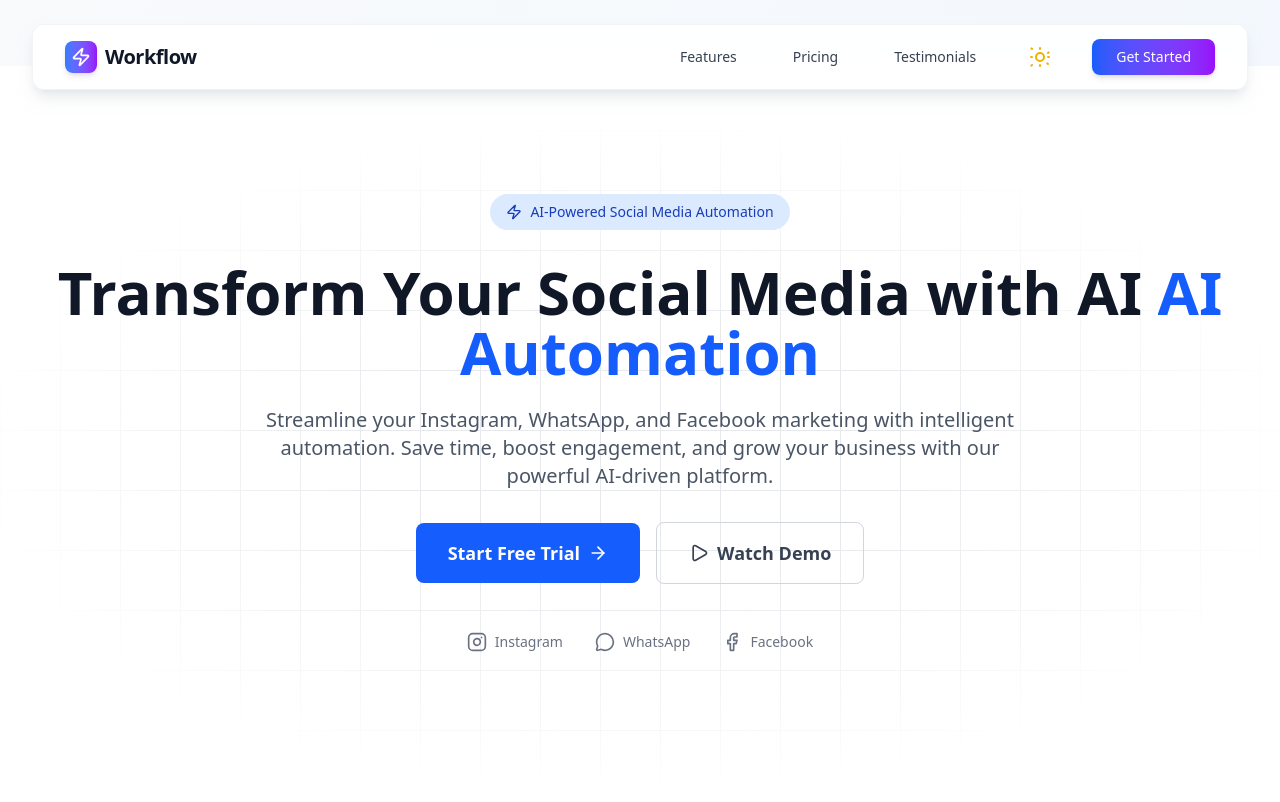
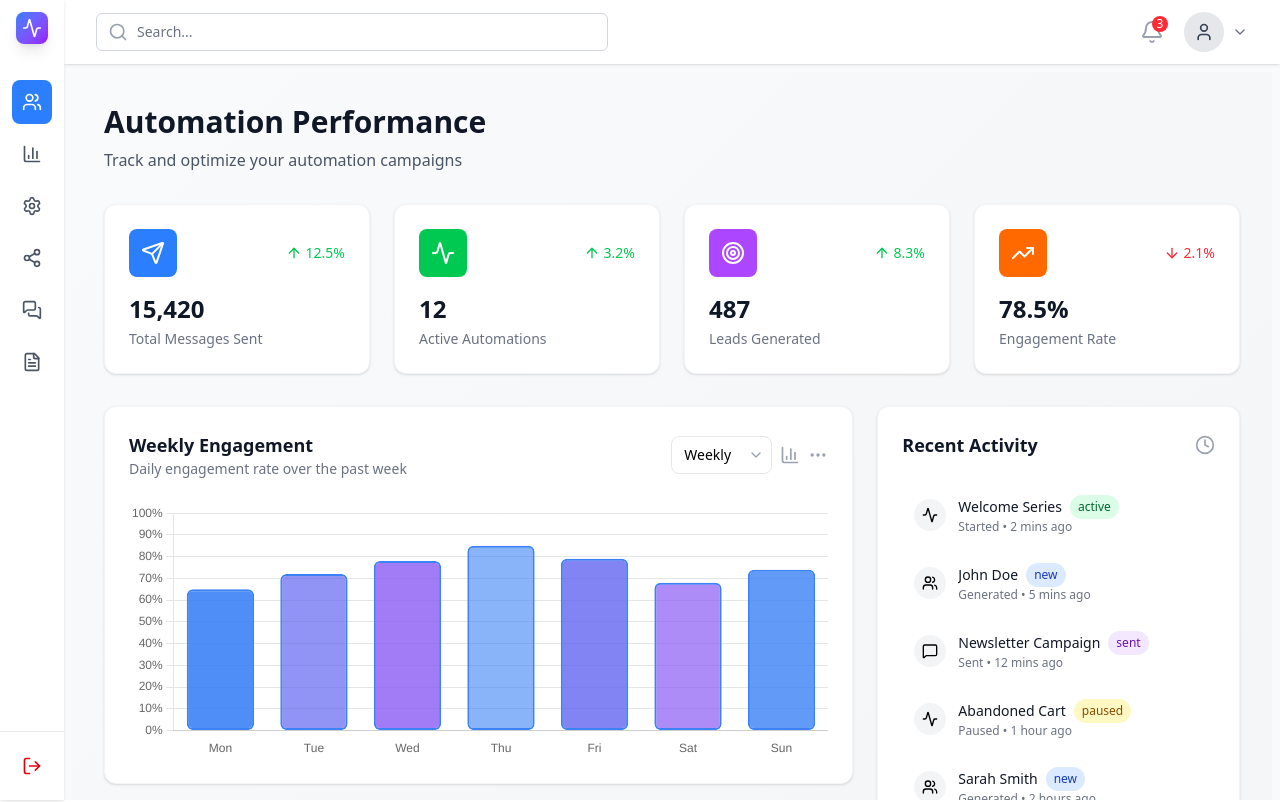
Before and after one commit to saikatwebdev/WorkFlow, a React (Vite) app in the folder work-flow/: page /dashboard/profile in a window 1280 px wide. Shown: the top 802 px of the page. Built offline with nearby package versions, Linux system fonts and the light colour scheme.

Commit message:
Routes are added for all the profile sections

```diff
--- a/work-flow/src/App.jsx
+++ b/work-flow/src/App.jsx
@@ -1,4 +1,4 @@
-import { BrowserRouter as Router, Routes, Route } from 'react-router-dom';
+import { BrowserRouter as Router, Routes, Route, Navigate } from 'react-router-dom';
 import LandingPage from './pages/WorkFlowLanding';
 import Dashboard from './pages/WorkFlowDashboard';
 
@@ -7,8 +7,8 @@ function App() {
     <Router>
       <Routes>
         <Route path="/" element={<LandingPage />} />
-        <Route path="/dashboard" element={<Dashboard />} />
-        <Route path="*" element={<LandingPage />} />
+        <Route path="/dashboard/*" element={<Dashboard />} />
+        <Route path="*" element={<Navigate to="/" replace />} />
       </Routes>
     </Router>
   );
--- a/work-flow/src/pages/WorkFlowDashboard.jsx
+++ b/work-flow/src/pages/WorkFlowDashboard.jsx
@@ -1,4 +1,5 @@
 import React, { useState } from 'react';
+import { Routes, Route, useNavigate, useLocation, Navigate } from 'react-router-dom';
 import {
   Settings,
   FileText,
@@ -18,46 +19,37 @@ import AIFineTuning from '../components/DashboardSections/AIFineTuning/AIFineTun
 import Integration from '../components/DashboardSections/Integration/Integration';
 import SalesReport from '../components/DashboardSections/SalesReport';
 import Navbar from '../components/Navbar/Navbar';
-import WhatsappChat from '../components/DashboardSections/Chats/WhatsappChat'
+import WhatsappChat from '../components/DashboardSections/Chats/WhatsappChat';
 
 const WorkFlowDashboard = () => {
   const [sidebarOpen, setSidebarOpen] = useState(false);
-  // State to manage the active section in the dashboard
-  const [activeSection, setActiveSection] = useState('User Profile');
-
+  const navigate = useNavigate();
+  const location = useLocation();
 
   const menuItems = [
-    { icon: Users, label: 'User Profile' },
-    { icon: BarChart3, label: 'Analytics' },
-    { icon: Settings, label: 'AI Fine-Tuning' },
-    { icon: Share2, label: 'Integration' },
-    { icon: MessagesSquare, label: 'Chats'},
-    { icon: FileText, label: 'Sales & Reports' },
-
+    { icon: Users, label: 'User Profile', path: 'profile' },
+    { icon: BarChart3, label: 'Analytics', path: 'analytics' },
+    { icon: Settings, label: 'AI Fine-Tuning', path: 'ai-fine-tuning' },
+    { icon: Share2, label: 'Integration', path: 'integration' },
+    { icon: MessagesSquare, label: 'Chats', path: 'chats' },
+    { icon: FileText, label: 'Sales & Reports', path: 'sales-reports' },
   ];
 
-  const handleSectionClick = (sectionName) => {
-    setActiveSection(sectionName);
+  // Get active section from current path
+  const getActiveSection = () => {
+    const currentPath = location.pathname.split('/').pop();
+    const activeItem = menuItems.find(item => item.path === currentPath);
+    return activeItem ? activeItem.label : 'User Profile';
+  };
+
+  const handleSectionClick = (item) => {
+    navigate(`/dashboard/${item.path}`);
     setSidebarOpen(false); // Close sidebar on mobile after selection
   };
-  // Function to render the active section component
-  const renderActiveSection = () => {
-    switch (activeSection) {
-      case 'User Profile':
-        return <UserProfile />;
-      case 'Analytics':
-        return <Analytics />;
-      case 'AI Fine-Tuning':
-        return <AIFineTuning />;
-      case 'Integration':
-        return <Integration />;
-      case 'Sales & Reports':
-        return <SalesReport />;
-      case 'Chats':
-        return <WhatsappChat/>;
-      default:
-        return <UserProfile />;
-    }
+
+  const handleSignOut = () => {
+    // Add your sign out logic here
+    navigate('/');
   };
 
   const Sidebar = () => (
@@ -92,12 +84,14 @@ const WorkFlowDashboard = () => {
 
         {/* Navigation */}
         <nav className="flex-1 px-4 lg:px-3 py-6 space-y-2">
-          {menuItems.map((item, index) => (
+          {menuItems.map((item, index) => {
+            const isActive = getActiveSection() === item.label;
+            return (
               <div
                 key={index}
-              onClick={() => handleSectionClick(item.label)}
+                onClick={() => handleSectionClick(item)}
                 className={`flex items-center space-x-3 lg:space-x-0 lg:justify-center p-3 rounded-lg cursor-pointer transition-all duration-200 group ${
-                activeSection === item.label
+                  isActive
                     ? 'bg-blue-50 text-blue-600 border-r-4 border-blue-600 lg:border-r-0 lg:bg-blue-500 lg:text-white'
                     : 'text-gray-600 hover:bg-gray-50 hover:text-gray-900 lg:hover:bg-blue-50 lg:hover:text-blue-600'
                 }`}
@@ -111,12 +105,16 @@ const WorkFlowDashboard = () => {
                   {item.label}
                 </div>
               </div>
-          ))}
+            );
+          })}
         </nav>
 
         {/* Sign out */}
         <div className="p-4 lg:p-3 border-t border-gray-200">
-          <div className="flex items-center space-x-3 lg:space-x-0 lg:justify-center p-3 rounded-lg cursor-pointer text-red-600 hover:bg-red-50 transition-all duration-200 group">
+          <div
+            onClick={handleSignOut}
+            className="flex items-center space-x-3 lg:space-x-0 lg:justify-center p-3 rounded-lg cursor-pointer text-red-600 hover:bg-red-50 transition-all duration-200 group"
+          >
             <LogOut className="w-5 h-5 flex-shrink-0" />
             <span className="lg:hidden font-medium">Sign Out</span>
 
@@ -141,8 +139,17 @@ const WorkFlowDashboard = () => {
 
         {/* Main Content */}
         <main className="flex-1 p-2 lg:p-2 overflow-y-auto">
-          {/* Content Area */}
-          {renderActiveSection()}
+          {/* Content Area with Routes */}
+          <Routes>
+            <Route path="/" element={<Navigate to="/dashboard/profile" replace />} />
+            <Route path="/profile" element={<UserProfile />} />
+            <Route path="/analytics" element={<Analytics />} />
+            <Route path="/ai-fine-tuning" element={<AIFineTuning />} />
+            <Route path="/integration" element={<Integration />} />
+            <Route path="/chats" element={<WhatsappChat />} />
+            <Route path="/sales-reports" element={<SalesReport />} />
+            <Route path="*" element={<Navigate to="/dashboard/profile" replace />} />
+          </Routes>
         </main>
       </div>
     </div>
```
Lines whose indentation alone changed are shown as unchanged.
